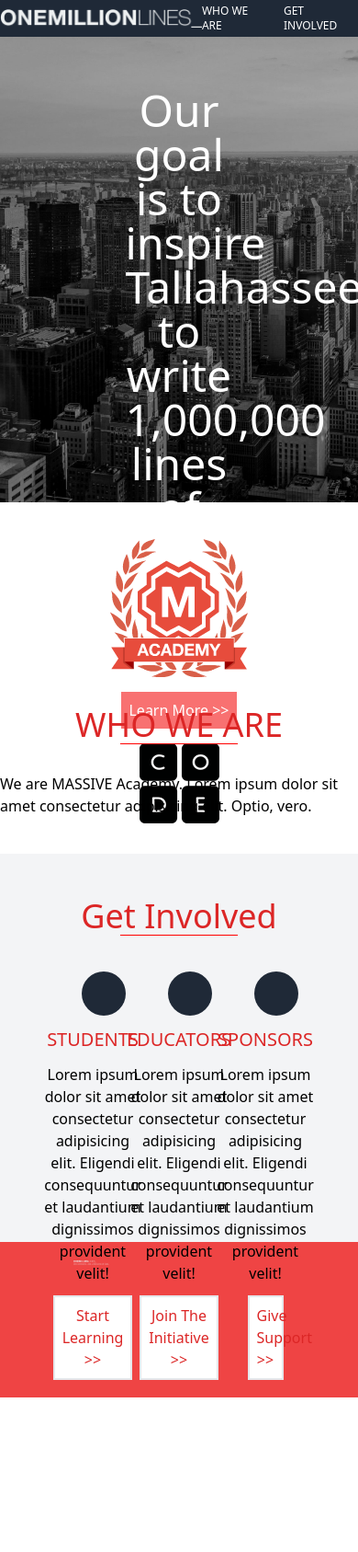
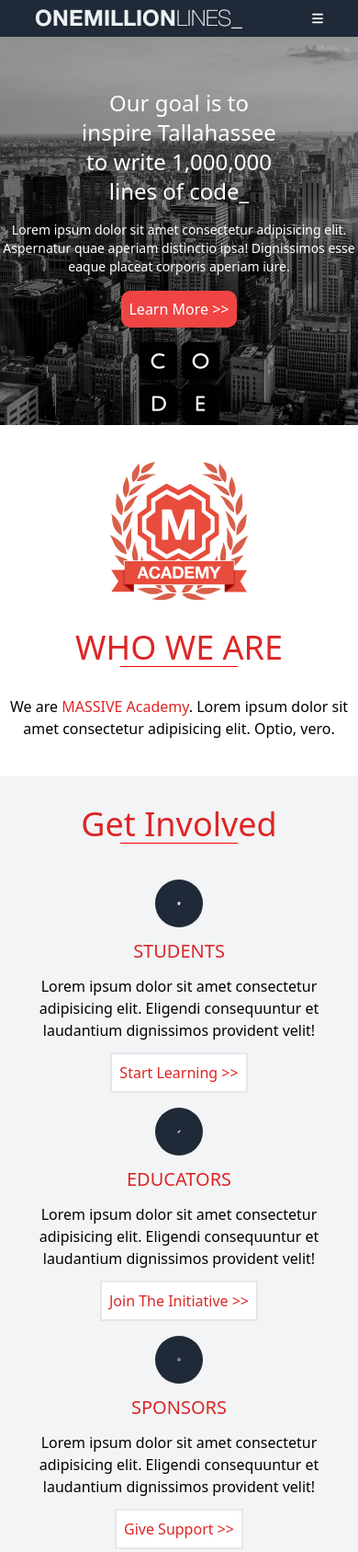
Before and after one commit to NebulusNubium/Tailwind-Project, a website: page index.html in a window 390 px wide. Shown: the top 1687 px of the page at 92% size. Before the commit the page ends 1519 px from the top, so only its background shows below. Drawn offline with Linux system fonts and the light colour scheme.

Commit message:
responsive 1

```diff
--- a/index.html
+++ b/index.html
@@ -12,8 +12,11 @@
         <div class="logo-top ">
             <img src="images/top-logo.png" alt="">
         </div>
-        <nav>
-            <ul class="list-none flex gap-4">
+        <div class="menu w-3 lg:hidden">
+            <img class="w-full " src="images/bars-solid.svg" alt="">
+        </div>
+        <nav class="hidden lg:inline-block">
+            <ul class="list-none flex gap-5 text-[16px]">
                 <li class="text-xs"><a class="text-white" href="">WHO WE ARE</a></li>
                 <li class="text-xs"><a class="text-white" href="">GET INVOLVED</a></li>
             </ul>
@@ -21,10 +24,10 @@
     </header>
 
     <main>
-        <section id="banner" class="bg-[url('../images/hero-image.jpg')] bg-cover h-[60vh] pt-14 flex flex-col items-center gap-4">
-            <h1 class="text-center text-white w-[30%] text-5xl">Our goal is to inspire Tallahassee to write 1,000,000 lines of code_</h1>
-            <p class="text-center text-white w-30">Lorem ipsum dolor sit amet consectetur adipisicing elit. Aspernatur quae aperiam distinctio ipsa! Dignissimos esse eaque placeat corporis aperiam iure.</p>
-            <a class="text-center text-white bg-red-400 p-2 rounded-smpl-30 ml-100px" href="">Learn More >></a>
+        <section id="banner" class="bg-[url('../images/hero-image.jpg')] bg-cover h-[50vh] pt-14 flex flex-col items-center gap-4">
+            <h1 class="text-center text-white w-[60%] text-2xl md:text-5xl">Our goal is to inspire Tallahassee to write 1,000,000 lines of code_</h1>
+            <p class="text-center text-white w-30 text-sm">Lorem ipsum dolor sit amet consectetur adipisicing elit. Aspernatur quae aperiam distinctio ipsa! Dignissimos esse eaque placeat corporis aperiam iure.</p>
+            <a class="text-center text-white bg-red-500 p-2 rounded-[10px] ml-100px" href="">Learn More >></a>
             <div class="pl-30">
                 <img class="" src="images/code.png" alt="">
             </div>
@@ -35,10 +38,64 @@
                 <img src="images/academy-brand-med.png" alt="">
             </div>
             <h2 class="text-red-600 text-4xl">WHO WE ARE</h2>
-            <p>We are MASSIVE Academy. Lorem ipsum dolor sit amet consectetur adipisicing elit. Optio, vero.</p>
+            <p class="text-center">We are <a class="text-red-600" href="">MASSIVE Academy</a>. Lorem ipsum dolor sit amet consectetur adipisicing elit. Optio, vero.</p>
         </section>
 
-        <section id="get-involved" class="bg-gray-100 p-[3rem] text-center h-[50vh]">
+        <section id="get-involved" class="bg-gray-100 pt-[2rem] h-[110vh] text-center h-[50vh]">
+            <h2 class="text-red-600 mb-10 text-4xl">Get Involved</h2>
+            <div class="flex flex-col justify-center items-center gap-4">
+                <div class="students sponsors w-[90%] flex justify-center items-center flex-col gap-3">
+                    <div class="w-[30%] md: w-[15%]">
+                        <img class="w-[100] p-6 bg-gray-800 rounded-[55%]" src="images/graduation-cap-solid.svg" alt="">
+                    </div>
+                    <h3 class="text-red-600 text-xl">STUDENTS</h3>
+                    <p>Lorem ipsum dolor sit amet consectetur adipisicing elit. Eligendi consequuntur et laudantium dignissimos provident velit!</p>
+                    <a class="text-red-600 p-2 bg-white border-2" href="">Start Learning >></a>
+                </div>
+                <div class="educators sponsors w-[90%] flex justify-center items-center flex-col gap-3 ">
+                    <div class="w-[30%] md: w-[15%]">
+                        <img class="w-[100] p-6 bg-gray-800 rounded-[50%]" src="images/pencil-solid.svg" alt="">
+                    </div>
+                    <h3 class="text-red-600 text-xl">EDUCATORS</h3>
+                    <p>Lorem ipsum dolor sit amet consectetur adipisicing elit. Eligendi consequuntur et laudantium dignissimos provident velit!</p>
+                    <a class="text-red-600 p-2 bg-white border-2" href=""> Join The Initiative >></a>
+                </div>
+                <div class="sponsors w-[90%] flex justify-center items-center flex-col gap-3">
+                    <div class="w-[30%] md: w-[15%]">
+                        <img class="w-[100] p-6 bg-gray-800 rounded-[50%]" src="images/money-bill-1-regular.svg" alt="">
+                    </div>
+                    <h3 class="text-red-600 text-xl">SPONSORS</h3>
+                    <p>Lorem ipsum dolor sit amet consectetur adipisicing elit. Eligendi consequuntur et laudantium dignissimos provident velit!</p>
+                    <a class="text-red-600 p-2 bg-white border-2" href=""> Give Support >></a>
+                </div>
+            </div>
+        </section>
+    </main>
+
+    <footer class="bg-red-500 p-[5vh]">
+        <div class="w-[80%] pt-[20%] pl-3 md: w-[40%] pl-[10%]">
+            <img class="w-[100%]" src="images/one-million-bottom-brand.png" alt="">
+        </div>
+    </footer>
+
+        <!-- <main>
+            <section id="banner" class="bg-[url('../images/hero-image.jpg')] bg-cover h-[60vh] pt-14 flex flex-col items-center gap-4">
+                <h1 class="text-center text-white w-[60%] text-2xl">Our goal is to inspire Tallahassee to write 1,000,000 lines of code_</h1>
+                <p class="text-center text-white w-30 text-sm">Lorem ipsum dolor sit amet consectetur adipisicing elit. Aspernatur quae aperiam distinctio ipsa! Dignissimos esse eaque placeat corporis aperiam iure.</p>
+                <a class="text-center text-white bg-red-400 p-2 rounded-smpl-30 ml-100px" href="">Learn More >></a>
+                <div class="pl-30">
+                    <img class="" src="images/code.png" alt="">
+                </div>
+            </section>
+
+            <section id="about" class="flex flex-col items-center gap-8 mt-10 mb-10">
+                <div class="img-academy">
+                    <img src="images/academy-brand-med.png" alt="">
+                </div>
+                <h2 class="text-red-600 text-4xl">WHO WE ARE</h2>
+                <p>We are MASSIVE Academy. Lorem ipsum dolor sit amet consectetur adipisicing elit. Optio, vero.</p>
+            </section> -->
+        <!-- <section id="get-involved" class="bg-gray-100 p-[3rem] text-center h-[50vh]">
             <h2 class="text-red-600 mb-10 text-4xl">Get Involved</h2>
             <div class="flex justify-center gap-4">
                 <div class="students sponsors w-[20vw] flex justify-center items-center flex-col gap-3">
@@ -73,7 +130,7 @@
                 <img class="w-[100%]" src="images/one-million-bottom-brand.png" alt="">
             </div>
         </footer>
-    </main>
+    </main> -->
 
 
 
```
Also changed, not shown: dist/styles.css, images/bars-solid.svg (added).
